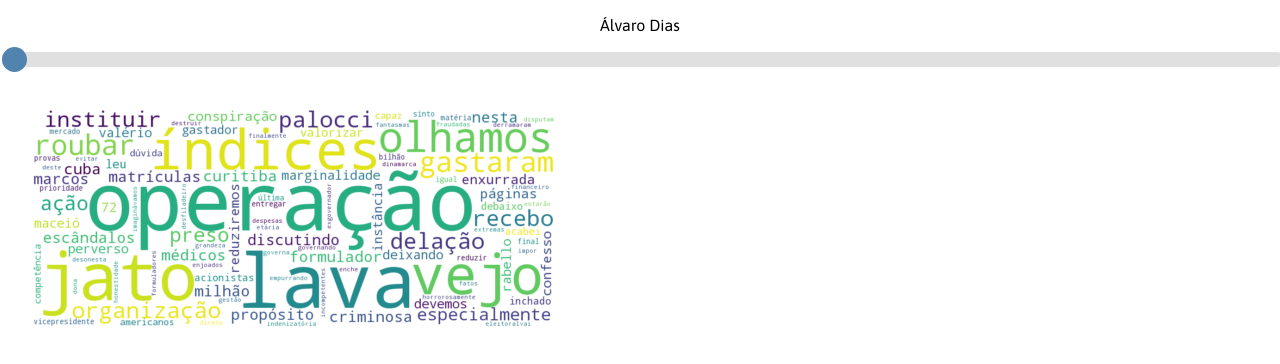
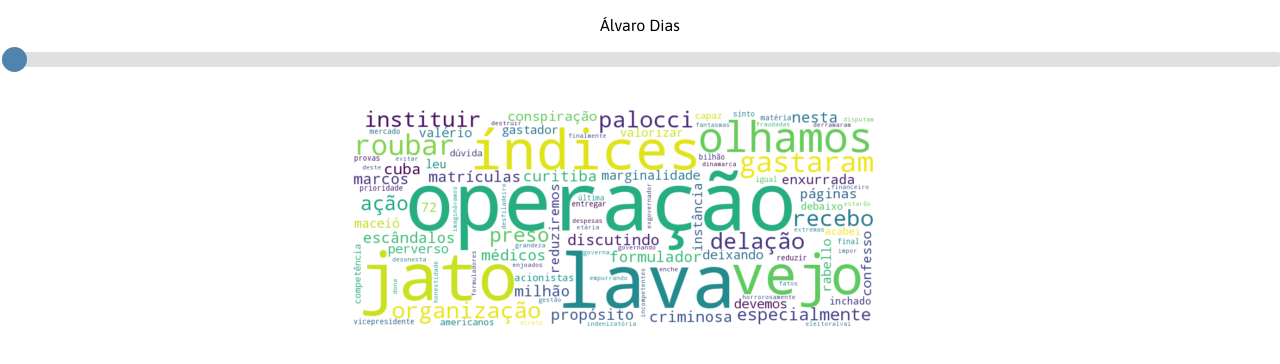
Before and after one commit to lucasnoveline/postEleicoes2018, a plain HTML site: page Word Clouds/index.html in a window 1280 px wide. Drawn offline with Linux system fonts and the light colour scheme.

Commit message:
Update index.html

```diff
--- a/Word Clouds/index.html
+++ b/Word Clouds/index.html
@@ -152,7 +152,7 @@ a:hover {
 
     <span style="display:block; height: 30px;"></span>
 
-  <div id='frame' class='frame'>
+  <div id='frame' class='frame' style="width: 50%; margin: 0 auto;">
 
   </div>
 
```
